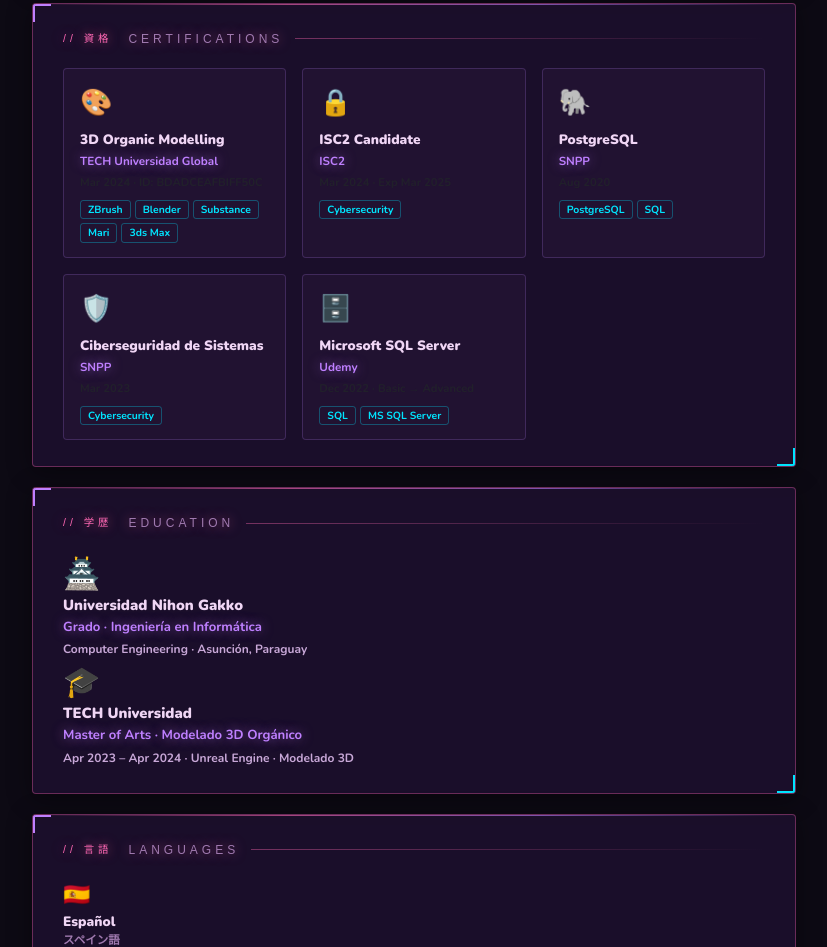
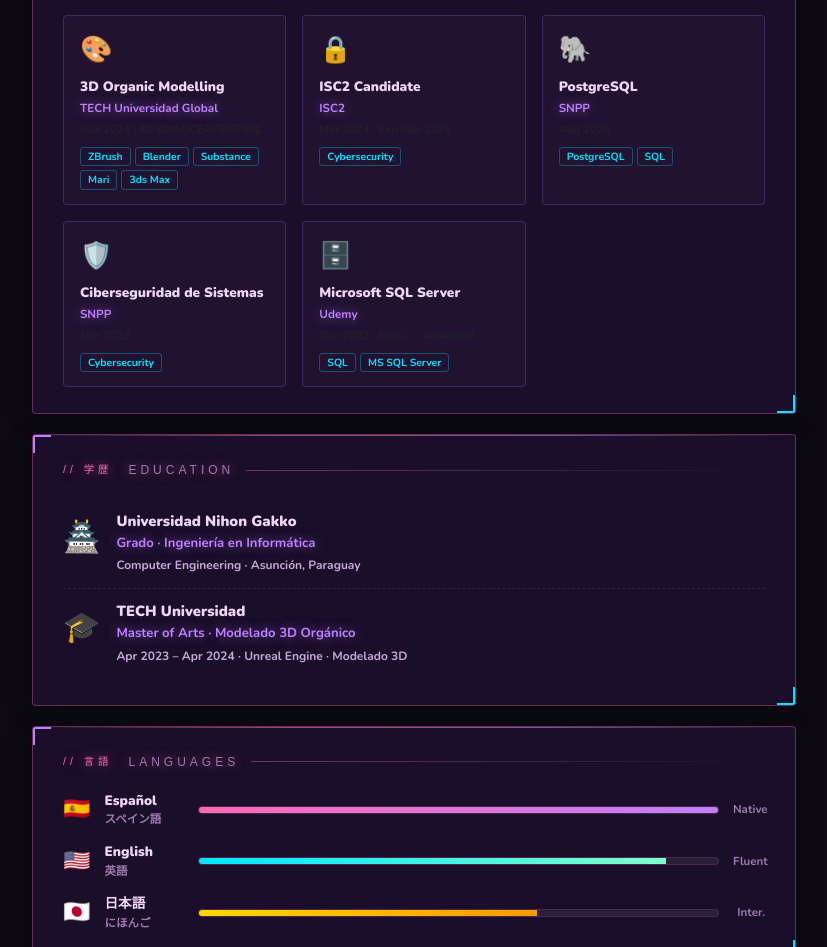
Before and after one commit to Yukihara64/yukihara64.github.io, a plain HTML site: page index.html in a window 1280 px wide. Shown: the part 1853-2800 px from the top of the page, without its empty margins (226-1053 px from the left). Drawn offline with nearby package versions, Linux system fonts and the light colour scheme; no server answers; a web font is replaced by a local one.

Commit message:
Add files via upload

```diff
--- a/css/index.css
+++ b/css/index.css
@@ -209,6 +209,7 @@ body::before {
 .goal-box .goal-label { font-size:.65rem;letter-spacing:3px;color:var(--neon-pink);text-shadow:var(--glow-pink);margin-bottom:6px;font-weight:900; }
 
 /* exp */
+.exp-row { display:flex;gap:16px;padding:16px 0;border-bottom:1px dashed rgba(255,105,180,.15); }
 .exp-row:last-child{border-bottom:none;padding-bottom:0;}
 .exp-icon {
   width:42px;height:42px;border-radius:8px;flex-shrink:0;
@@ -234,6 +235,7 @@ body::before {
 .sk .si{font-size:20px;display:block;margin-bottom:5px;}
 
 /* lang bars */
+.lang-item{display:flex;align-items:center;gap:14px;margin-bottom:14px;}
 .lang-item:last-child{margin-bottom:0;}
 .lang-flag{font-size:22px;flex-shrink:0;}
 .lang-name{width:80px;flex-shrink:0;font-size:.85rem;font-weight:800;color:#f0d6f5;}
@@ -263,6 +265,7 @@ body::before {
 .ctag{font-size:.65rem;border:1px solid rgba(0,229,255,.3);border-radius:3px;padding:1px 7px;color:var(--neon-cyan);font-weight:700;}
 
 /* edu */
+.edu-row{display:flex;gap:16px;align-items:flex-start;padding:14px 0;border-bottom:1px dashed rgba(255,105,180,.15);}
 .edu-row:last-child{border-bottom:none;}
 .edu-icon2{font-size:30px;flex-shrink:0;margin-top:2px;}
 .edu-body h3{font-size:.92rem;font-weight:800;color:#f0d6f5;margin-bottom:3px;}
```
